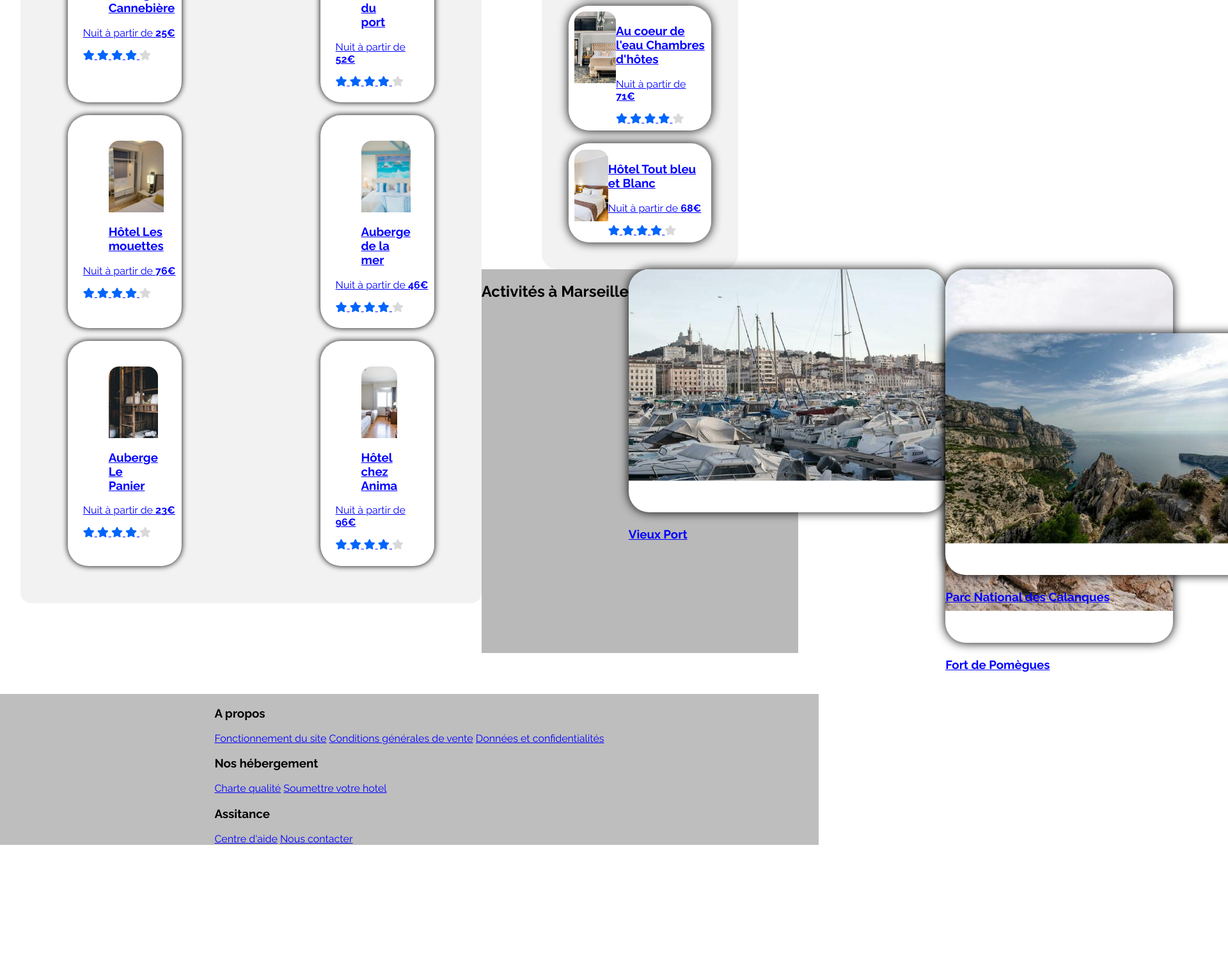
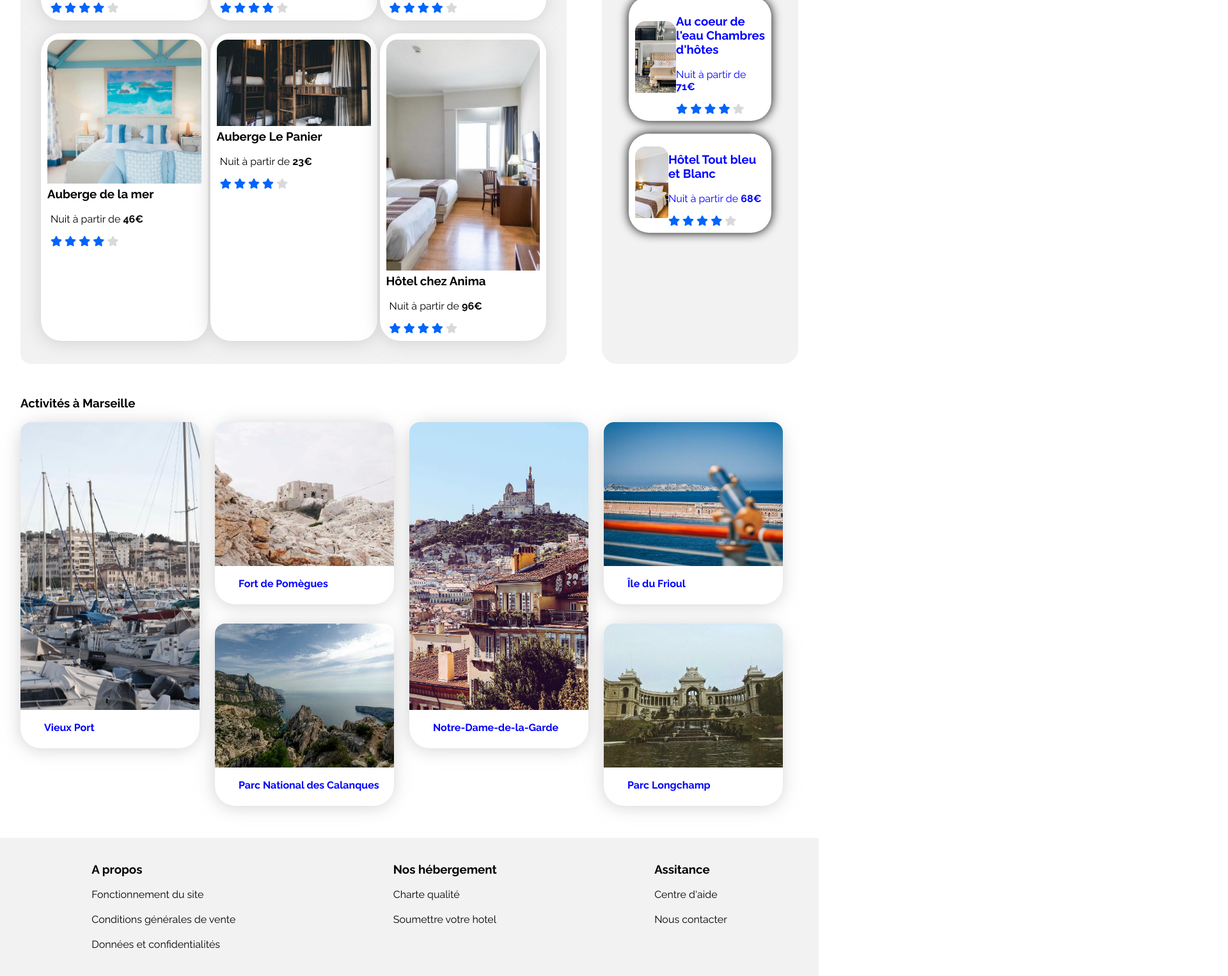
Before and after one commit to Marc97212/ARCYMarc_2_02062021, a plain HTML site: page Reservia.html in a window 1280 px wide. Shown: the part 697-2223 px from the top of the page at 64% size, 1920 px wide, since content can reach past the window. Before the commit the page ends 2018 px from the top, so only its background shows below. Drawn offline with Linux system fonts and the light colour scheme.

Commit message:
ajustement
Ajustement des block

```diff
--- a/Reservia.html
+++ b/Reservia.html
@@ -2,7 +2,7 @@
 <html>
 	<head>
 		<meta charset="utf-8" />
-		 <link rel="stylesheet" href="Style.css" />
+		 <link rel="stylesheet" href="style.css" />
 		 <link rel="stylesheet" media="screen and (max-width:1280px") hbref="resolution media.css" />
          <title>Reservia</title>
          <meta name="viewport" content="width=device-width, initial-scale=1.0">
@@ -39,11 +39,10 @@
         <input class="searchFiltersone" type="search" placeholder="Marseille,FRANCE">
         <input class="inputnav" type="submit" value="Recherche">
         </section>
-
     </form>
 
             <div class="searchFilters">
-                <h2 class="searchFiltersTitle">Filtres</h2>
+                <h4 class="searchFiltersTitle">Filtres</h4>
                 <div class="searchFiltersFilter">
                   <div class="searchFiltersFilterWrapicon">
                     <i class="fas fa-money-bill-wave searchFiltersFilterWrapiconIcon"></i>
@@ -78,7 +77,7 @@
 <!--search-->
 
 
-<!--hébergement-->
+<div class="accommodations">
   <section class="Hebergement">
     <header class="hebergementMainHeader">
       <h2 class="hebergmentMainHeaderTitle">Hébergement à Marseille</h2>
@@ -292,60 +291,68 @@
         </a>
       </article>
     </aside>
+</div>
+<!--hébergement-->
+
     <!--hébergement-->
 
 <!--activity-->
 <section class="activity">
-  <h2 class="activityTitle">Activités à Marseille</h2>
+  <h3 class="activityTitle">Activités à Marseille</h3>
+  <div class="row">
       <a href="#" class="activityCard activityCard1">
         <div class="activityCardWrapimg">
           <img
             class="activityCardWrapimgImg"
-        src="S.Activité/Vieux Port.jpg"
+            src="L.activity/reno-laithienne-QUgJhdY5Fyk-unsplash.jpg"
             alt="Vieux Port"
           >
         </div>
-    <h3 class="activityCardTitle">Vieux Port</h3>
+        <h4 class="activityCardTitle">Vieux Port</h4>
       </a>
       <a href="#" class="activityCard activityCard2">
         <div class="activityCardWrapimg">
           <img
             class="activityCardWrapimgImg"
             src="S.Activité/Fort De Pomègues.jpg"
+
             alt="Fort de Pomègues"
           >
         </div>
-    <h3 class="activityCardTitle">Fort de Pomègues</h3>
+        <h4 class="activityCardTitle">Fort de Pomègues</h4>
       </a>
       <a href="#" class="activityCard activityCard3">
         <div class="activityCardWrapimg">
           <img
             class="activityCardWrapimgImg"
             src="S.Activité/Parc National des Calanques.jpg"
+
             alt="Parc National des Calanques"
           >
         </div>
-    <h3 class="activityCardTitle">Parc National des Calanques</h3>
+        <h4 class="activityCardTitle">Parc National des Calanques</h4>
       </a>
       <a href="#" class="activityCard activityCard4">
         <div class="activityCardWrapimg">
           <img
             class="activityCardWrapimgImg"
-        src="S.Activité/Notre Dame de la Garde.jpg"
+            src="L.activity/florian-wehde-xW9e8gdotxI-unsplash.jpg"
+
             alt="Notre-Dame-de-la-Garde"
           >
         </div>
-    <h3 class="activityCardTitle">Notre-Dame-de-la-Garde</h3>
+        <h4 class="activityCardTitle">Notre-Dame-de-la-Garde</h4>
       </a>
       <a href="#" class="activityCard activityCard5">
         <div class="activityCardWrapimg">
           <img
             class="activityCardWrapimgImg"
             src="S.Activité/Îles du Frioul.jpg"
+
             alt="Îles du Frioul"
           >
         </div>
-    <h3 class="activityCardTitle">Île du Frioul</h3>
+        <h4 class="activityCardTitle">Île du Frioul</h4>
       </a>
       <a href="#" class="activityCard activityCard6">
         <div class="activityCardWrapimg">
@@ -355,8 +362,9 @@
             alt="Parc Longchamp"
           >
         </div>
-    <h3 class="activityCardTitle">Parc Longchamp</h3>
+        <h4 class="activityCardTitle">Parc Longchamp</h4>
       </a>
+  </div>
 </section>
 <!--activity-->
       </main>
--- a/Style.css
+++ b/Style.css
@@ -3,14 +3,24 @@ body {
   font-family: "Raleway", "Sans serif";
   margin: 0;
 }
+a {
+    text-decoration: none;
+}
+
 a:link {color: blue;}
 a:visited {color: rgba(0, 0, 0, 0);}
+
 /*header*/
 .header {
     display: flex;
     align-items: center;
     justify-content: space-between;
 }
+
+.header a {
+    text-decoration: none;
+}
+
 .imgheader {
     height: 50px;
 }
@@ -30,16 +40,27 @@ a:visited {color: rgba(0, 0, 0, 0);}
     display: flex;
 }
 .searchFiltersone {
-    height: 30px;
+    padding-left: 15px;
+    height: 52px;
+    border: 1px solid;
+    border-color: rgb(235, 235, 235);
 }
+
+.searchFiltersone::placeholder {
+    color: black;
+    opacity: 1;
+}
+
 .inputnav {
-background-color: blue;
-color: white;
-border-radius: 0 1rem 1rem 0;
-height: 30px;
+    background-color: blue;
+    color: white;
+    border-radius: 0 1rem 1rem 0;
+    height: 52px;
+    border: 0;
 }
 .searchFiltersFilterWrapicon {
-    background-color: #DEEBFF;
+    background-color: #deebff;
+    color: #0065fc;
     border-radius: 100%;
     height: 3rem;
     width: 3rem;
@@ -49,12 +70,19 @@ height: 30px;
     align-items: center;
     justify-content: center;
     margin: -2px;
-    }
+    margin-right: 20px;
+
+}
 .searchFilters {
     display: flex;
    margin-top: 2rem;
    flex-wrap: wrap;
 }
+
+.searchFilters h4 {
+    margin-right: 30px;
+}
+
 .searchFiltersFilter {
     display: flex;
     align-items: center;
@@ -65,12 +93,32 @@ height: 30px;
     cursor: pointer;
     transition-duration: 0.1s;
     font-weight: bold;
+    padding-right: 20px;
 }
 .searchFormWrapicon {
     background-color: #F2F2F2;
     padding: 1rem 1.25rem;
     border-radius: 1rem 0 0 1rem;
     text-align: center;
+}
+.searchResult {
+    display: flex;
+    align-items: center;
+}
+.searchResultWrapiconIcon {
+
+}
+.searchResultWrapicon {
+    border: solid 1px grey;
+    border-radius: 100%;
+    height: 2rem;
+    width: 2rem;
+    min-height: 2rem;
+    min-width: 2rem;
+    display: flex;
+    align-items: center;
+    justify-content: center;
+    margin: 10px;
 }
 /*search*/
 
@@ -81,31 +129,35 @@ height: 30px;
     box-sizing: border-box;
 }
 
+.accommodations {
+    display: flex;
+    justify-content: space-between;
+}
+
 /*hebergement*/
 
 .Hebergement {
     background-color: #F2F2F2;
-    display: flow-root;
     padding-top: 1rem;
     padding-left: 2rem;
     padding-right: 2rem;
     padding-bottom: 1rem;
     border-radius: 1rem 1rem 1rem 1rem;
-    width: 54%;
-    float: left;
+    width: 65%;
 }
 .hebergementMain {
     display: flex;
     justify-content: space-between;
     flex-wrap: wrap;
 }
-.hebergementWrapper, .hebergementPopular, .hebergementMain {
+
+.hebergementWrapper, .hebergementPopular {
     background-color: #F2F2F2;
     border-radius: 1.5rem;
     padding: 2rem;
-    }
+}
+
 .hebergementMainCardFigureImg {
-    height: 7rem;
     object-fit: cover;
     max-width: 100%;
     width: 100%;
@@ -119,12 +171,33 @@ height: 30px;
 .hebergmentMainCard {
     background-color: white;
     border-radius:  2rem;
-    width: 22%;
+    width: 33%;
     display: flex;
+    margin-bottom: 20px;
+    box-shadow: -1px 2px 27px 0px rgba(189, 189, 189, 0.65);
+}
+
+.hebergmentMainCard a {
+    color: black;
+    text-decoration: none;
+    display: block;
+    margin-bottom: 10px;
+}
+
+.hebergmentMainCard a figure {
     margin: 10px;
-    padding: 4%;
-    box-shadow: 0 0 10px black;
 }
+
+.hebergmentMainCard h3 {
+    margin-top: 5px;
+}
+
+.hebergmentMainCard .hebergementMainCardDesc,
+.hebergmentMainCard .hebergementMainCardGrade {
+    margin-left: 15px;
+}
+
+
 .hebergementMainCardGradeIcon[data-active=true] {
     color: #0065FC;
 }
@@ -136,7 +209,6 @@ height: 30px;
     display: flex;
     flex-direction: column;
     align-items: center;
-    margin: auto;
     width: 20%;
 
 }
@@ -147,15 +219,12 @@ height: 30px;
     width: 100%;
     max-height: 100%;
     border-radius: 1rem 1rem 0 0;
-
-
 }
 .hebergementMainCard {
     background-color: white;
     border-radius:  2rem;
-    width: auto;
-    width: auto;
-    height: auto;
+    width: 272;
+    height: 152;
     margin: 10px;
     padding: 4%;
     box-shadow: 0 0 16px black;
@@ -165,6 +234,13 @@ height: 30px;
 }
 .hebergementPopularWrapcontent {
     display: flex;
+    flex-direction: row    ;
+    align-items: center;
+}
+.hebergementPopularWrapcontentcontent {
+    display: flex;
+    flex-direction: column;
+    align-items: stretch;
 }
 /*hebergement*/
 
@@ -179,54 +255,65 @@ height: 30px;
     border-radius: 1rem 1rem 0 0;
 }
 .activity {
-    background-color: rgb(185, 185, 185);
+    margin-top: 50px;
+}
+.activity div.row {
     display: flex;
     flex-direction: column;
+    justify-content: space-between;
     flex-wrap: wrap;
-    width: auto;
     height: 600px;
 }
+
 .activityCardWrapimgImg {
     background-color: white;
+    width: 300px;
+    height: 225px;
+    padding-bottom: 5%;
+}
+.activityCard {
+    width: 23%;
+    color: black;
+    text-decoration: none;
+    box-shadow: -1px 2px 27px 0px rgba(189, 189, 189, 0.65);
     border-radius:  2rem;
-    width: auto;
-    height: auto;
-    padding-bottom: 10%;
-    box-shadow: 0 0 16px black;
 }
-.activityCard1 {
-height: 600px;
-width: auto;
+
+.activityCard:visited {
+    color: black
 }
-.activityCard2 {
-    height: 100px;
-    width: auto;
+
+
+.activityCard1 .activityCardWrapimgImg, .activityCard4 .activityCardWrapimgImg {
+    height: 450px;
 }
-.activityCard3 {
-    height: 100px;
-    width:auto;
+.activityCardWrapimg {
+    text-align: -webkit-center;
 }
-.activityCard4 {
-    height: 600px;
-    width: auto;
-}
-.activityCard5 {
-height: 100px;
-width: auto;
-}
-.activityCard6 {
-    height: 100px;
-    width: auto;
+
+.activityCard h4 {
+    margin: 0;
+    padding-left: 37px;
+    padding-bottom: 23px;
 }
 
 /*activity*/
 
 /*footer*/
-.footer {
-	display : flex;
+.footer .footerColumnwrapper {
+	display: flex;
+    flex-direction: row;
     justify-content: space-around;
-    flex-wrap: wrap;
-    background-color: rgb(190, 190, 190);
-    margin-top: 5%;
+    background-color: #f2f2f2;
+    padding: 20px;
+    margin-top: 50px;
 }
+
+.footerColumnwrapper a {
+    display: block;
+    margin-bottom: 20px;
+    text-decoration: none;
+    color: black;
+}
+
 /*footer*/
```
Lines whose indentation alone changed are shown as unchanged.
